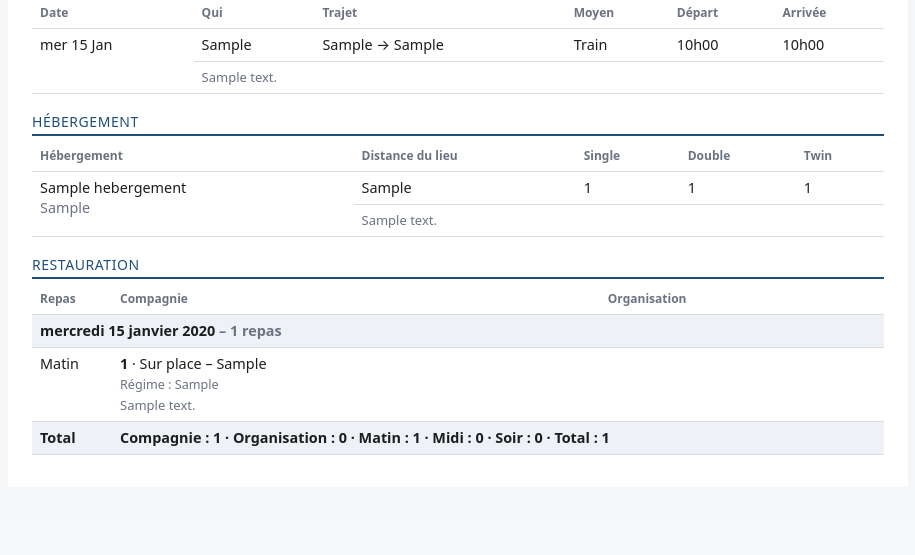
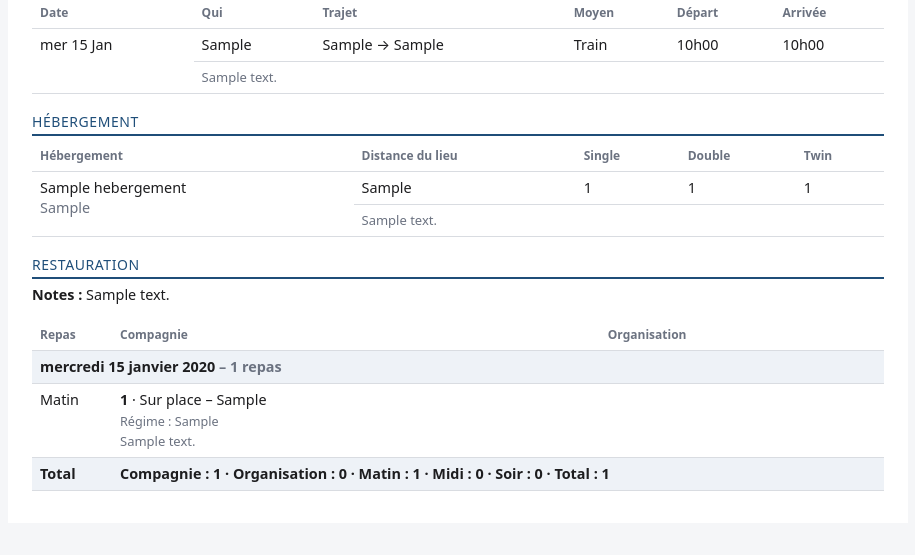
Before and after one commit to johaziel/fdr_project, a Django app: page /fdr/1/ in a window 1280 px wide. Shown: the part 1164-1719 px from the top of the page, without its empty margins (182-1097 px from the left). Before the commit the page ends 1619 px from the top, so only its background shows below. Run offline with Django 4.2, Linux system fonts and the light colour scheme; a user stored in the database is signed in; tables that the repository leaves empty hold one stand-in row (values such as "Sample post"); grey boxes marked "Sample" are stand-in pictures.

Commit message:
add note_retauration field

```diff
--- a/roadmap/admin.py
+++ b/roadmap/admin.py
@@ -192,6 +192,7 @@ class FDRForm(forms.ModelForm):
         widgets = {
             "date": forms.DateInput(attrs={"type": "date"}, format="%Y-%m-%d"),
             "date_fin": forms.DateInput(attrs={"type": "date"}, format="%Y-%m-%d"),
+            "notes_restauration": forms.Textarea(attrs={"rows": 3}),
         }
 
 class RetourFrontMixin:
--- a/roadmap/models.py
+++ b/roadmap/models.py
@@ -171,6 +171,10 @@ class FDR(models.Model):
     )
     lieu = models.ForeignKey(Lieu, on_delete=models.PROTECT, related_name="fdrs")
     notes = models.TextField(blank=True)
+    notes_restauration = models.TextField(
+        "Notes restauration", blank=True,
+        help_text="Informations générales sur les repas de cette FDR (allergies, horaires, consignes...).",
+    )
     cree_le = models.DateTimeField(auto_now_add=True)
 
     class Meta:
--- a/roadmap/templates/roadmap/_repas_section.html
+++ b/roadmap/templates/roadmap/_repas_section.html
@@ -1,7 +1,11 @@
 {% with g=fdr.grille_repas %}
-{% if g.jours %}
+{% if g.jours or fdr.notes_restauration %}
 <section>
   <h2>Restauration</h2>
+  {% if fdr.notes_restauration %}
+  <p style="white-space: pre-line;"><strong>Notes :</strong> {{ fdr.notes_restauration }}</p>
+  {% endif %}
+  {% if g.jours %}
   <div class="table-wrap">
   <table>
     <thead>
@@ -43,6 +47,7 @@
     </tbody>
   </table>
   </div>
+  {% endif %}
 </section>
 {% endif %}
 {% endwith %}
```
